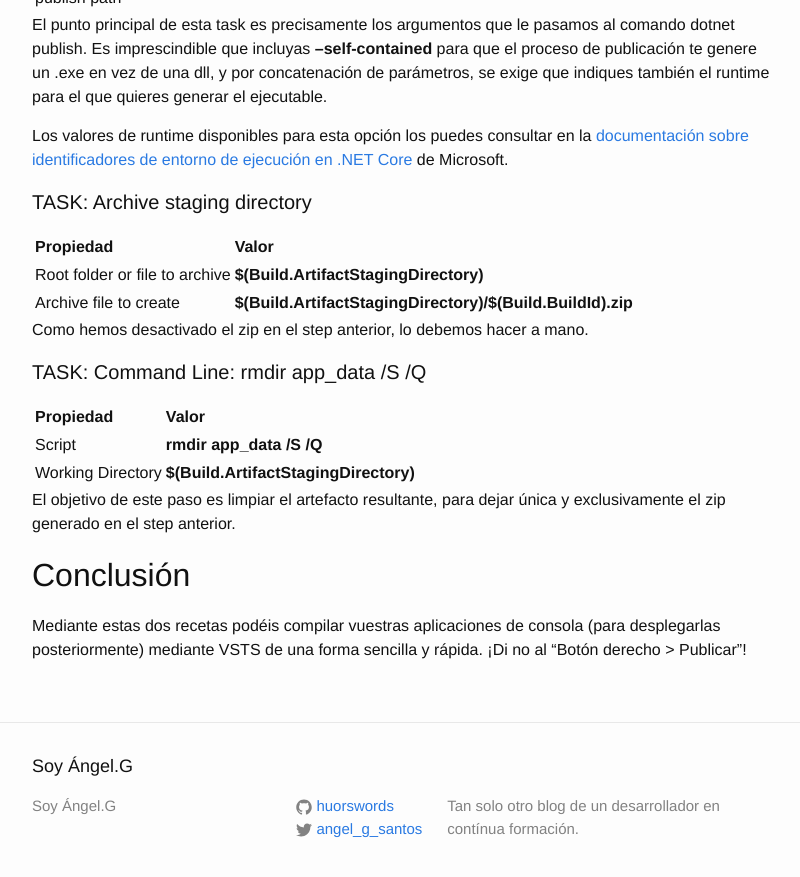
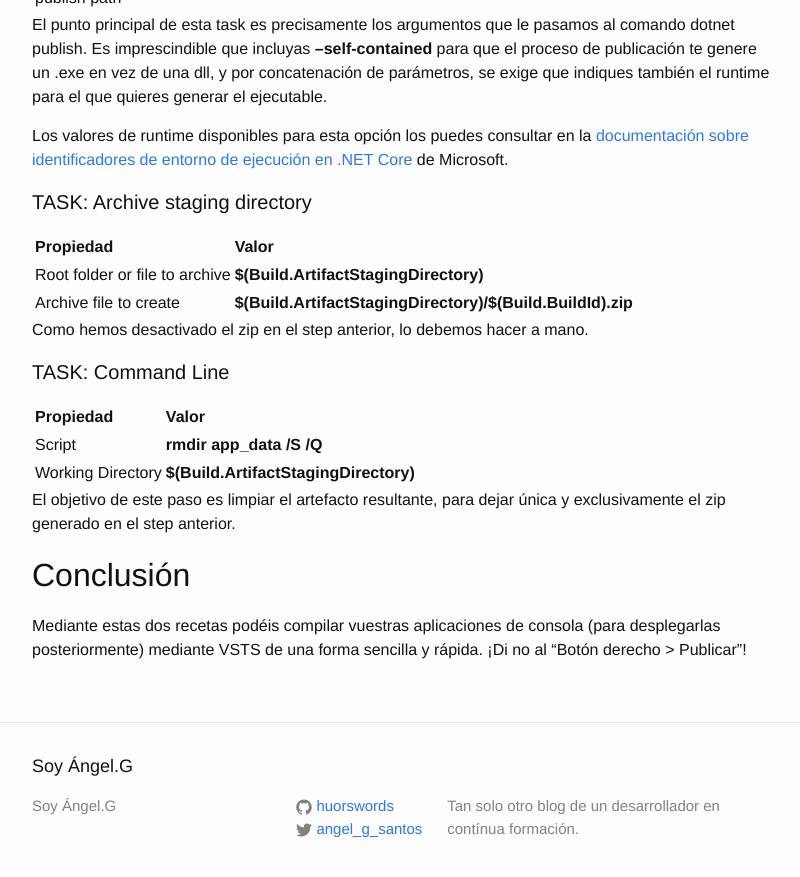
Before and after one commit to huorswords/huorswords.github.io, a Jekyll site: the page built from _posts/2018-08-24-Desplegar-net-core-2-webjob-a-Azure.markdown, in a window 1280 px wide and 900 px high, scrolled down 2472 px. Shown: the top 877 px of the window, without its empty margins (238-1038 px from the left). Built offline with Jekyll 4.4.1, drawn with Linux system fonts in a browser that asks for light colours.

Commit message:
Amend Command Line title

```diff
--- a/_posts/2018-08-24-Desplegar-net-core-2-webjob-a-Azure.markdown
+++ b/_posts/2018-08-24-Desplegar-net-core-2-webjob-a-Azure.markdown
@@ -109,7 +109,7 @@ Los valores de runtime disponibles para esta opción los puedes consultar en la
 
 Como hemos desactivado el zip en el step anterior, lo debemos hacer a mano.
 
-#### TASK: Command Line: rmdir app_data /S /Q
+#### TASK: Command Line
 
 | Propiedad | Valor |
 |:-|:-|
```
